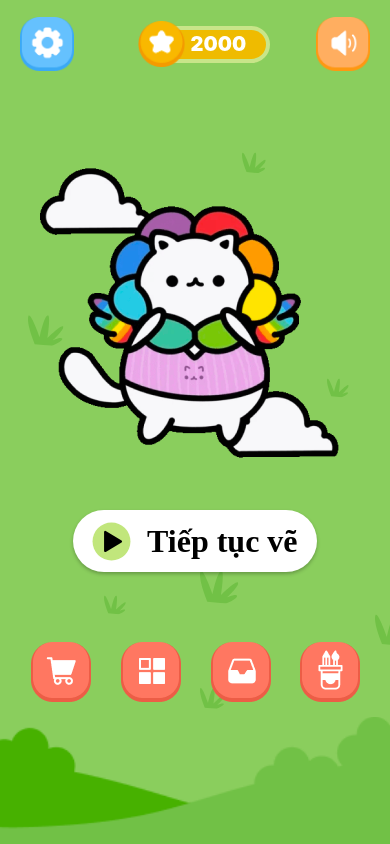
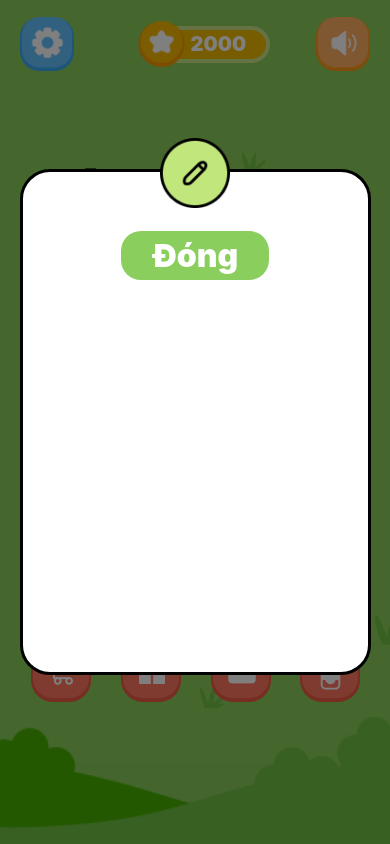
Before and after one commit to TalJa1/ArtApp, a React Native app: screen /StartScreen in a window 390 px wide. Both pictures are taken after a click on the element 329 px from the left and 671 px from the top of the page. Built offline with nearby package versions, Linux system fonts and the light colour scheme.

Commit message:
Refactor StartScreen component to add StarGroupComponent for displaying star count

```diff
--- a/views/main/StartScreen.tsx
+++ b/views/main/StartScreen.tsx
@@ -1,13 +1,14 @@
 /* eslint-disable react-native/no-inline-styles */
 import {
   Image,
+  Modal,
   ScrollView,
   StyleSheet,
   Text,
   TouchableOpacity,
   View,
 } from 'react-native';
-import React from 'react';
+import React, {useState} from 'react';
 import {SafeAreaView} from 'react-native-safe-area-context';
 import useStatusBar from '../../services/useStatusBarCustom';
 import {centerAll, vh, vw} from '../../services/styleSheets';
@@ -62,6 +63,7 @@ const StartScreen = () => {
 };
 
 const Footer: React.FC = () => {
+  const [modalVisible, setModalVisible] = useState(false);
   const handleBtnPress = (index: number) => {
     switch (index) {
       case 0:
@@ -74,7 +76,7 @@ const Footer: React.FC = () => {
         console.log('Cart');
         break;
       case 3:
-        console.log('PenList');
+        setModalVisible(true);
         break;
     }
   };
@@ -103,6 +105,27 @@ const Footer: React.FC = () => {
           source={require('../../assets/start/footer2.png')}
         />
       </View>
+      <Modal
+        animationType="slide"
+        transparent={true}
+        visible={modalVisible}
+        onRequestClose={() => {
+          setModalVisible(!modalVisible);
+        }}>
+        <View style={styles.modalContainer}>
+          <View style={styles.modalContent}>
+            <Image
+              style={styles.penlistIconImg}
+              source={require('../../assets/start/penlistIcon.png')}
+            />
+            <TouchableOpacity
+              style={styles.closeButton}
+              onPress={() => setModalVisible(!modalVisible)}>
+              <Text style={styles.closeButtonText}>Đóng</Text>
+            </TouchableOpacity>
+          </View>
+        </View>
+      </Modal>
     </View>
   );
 };
@@ -208,4 +231,39 @@ const styles = StyleSheet.create({
     width: vw(100),
     height: vh(100),
   },
+  modalContainer: {
+    flex: 1,
+    justifyContent: 'center',
+    alignItems: 'center',
+    backgroundColor: 'rgba(0, 0, 0, 0.5)',
+  },
+  modalContent: {
+    width: vw(90),
+    height: vh(60),
+    backgroundColor: 'white',
+    borderRadius: 30,
+    alignItems: 'center',
+    borderWidth: 3,
+    borderColor: 'black',
+    paddingVertical: vh(7),
+  },
+  closeButton: {
+    backgroundColor: '#8ACE5D',
+    paddingVertical: vh(0.6),
+    paddingHorizontal: vw(8),
+    borderRadius: 20,
+  },
+  closeButtonText: {
+    color: 'white',
+    fontSize: 32,
+    fontWeight: '900',
+  },
+  penlistIconImg: {
+    zIndex: 2,
+    width: vw(18),
+    height: vw(18),
+    resizeMode: 'cover',
+    position: 'absolute',
+    top: vh(-4),
+  },
 });
```
Also changed, not shown: assets/start/penlistIcon.png (added).
